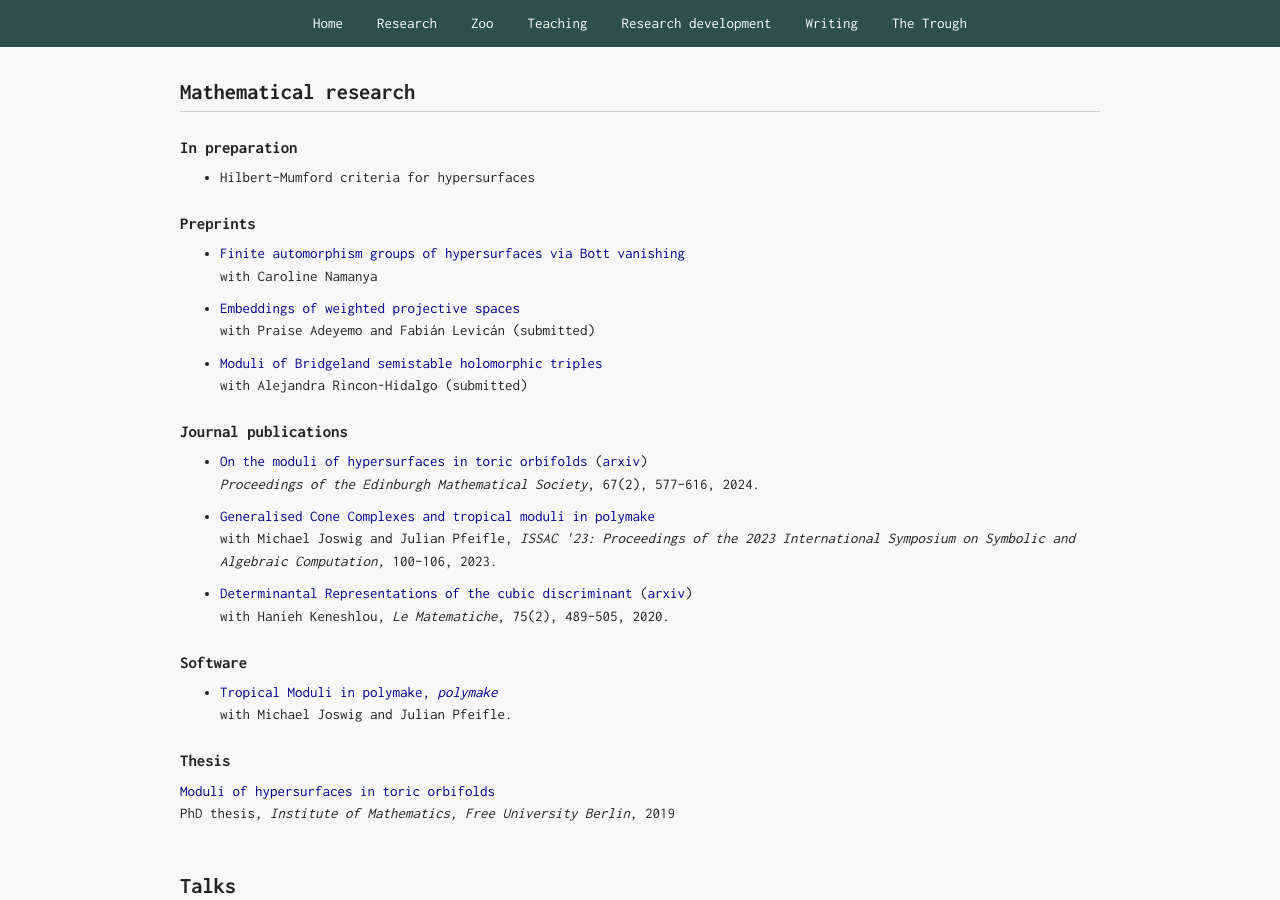
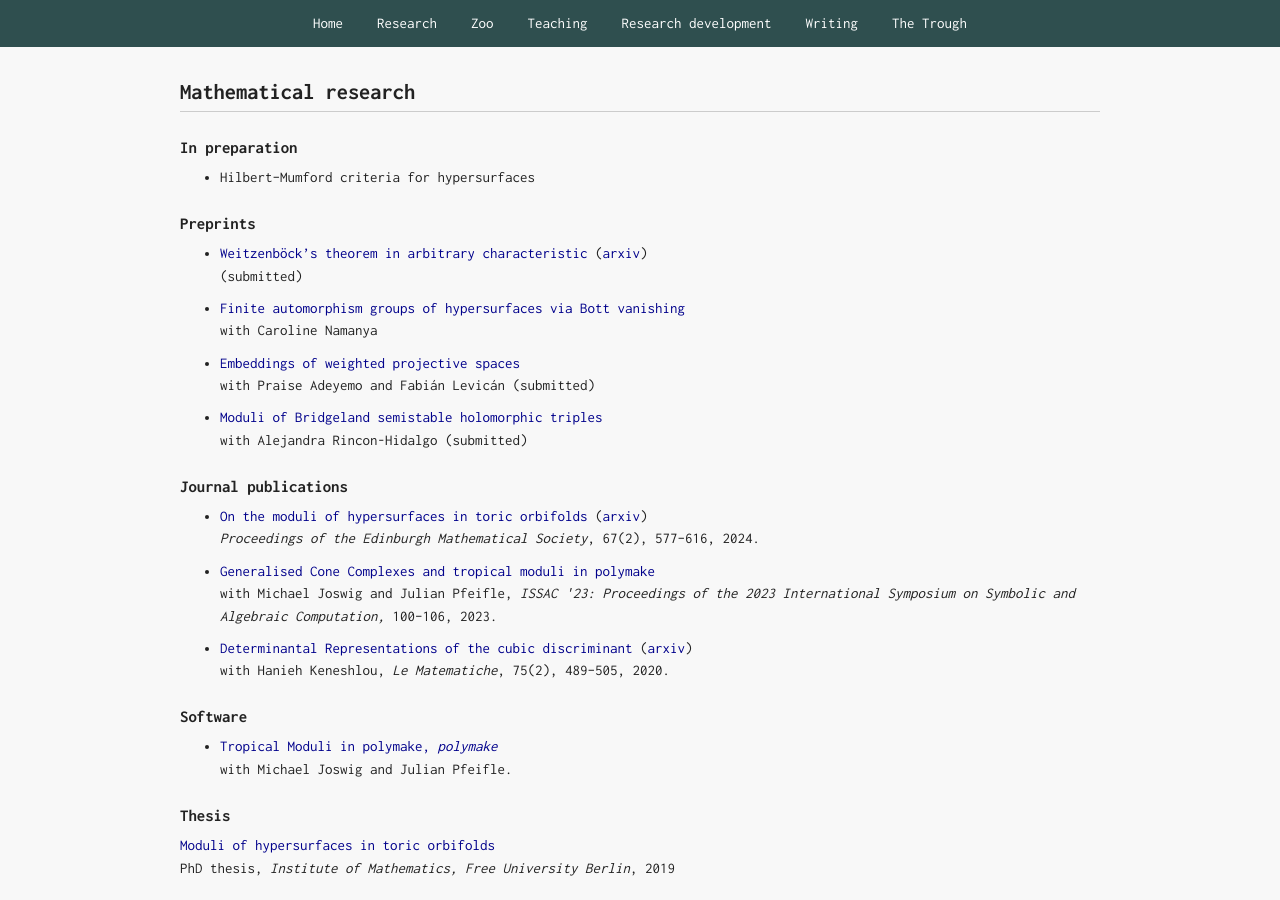
Before and after one commit to dombunnett/dombunnett.github.io, a Jekyll site: the page research.html, which Jekyll copies as it is, in a window 1280 px wide and 900 px high. Built offline with Jekyll 4.4.1, drawn with Linux system fonts in a browser that asks for light colours.

Commit message:
Add preprint: Weitzenböck's theorem in arbitrary characteristic

```diff
--- a/research.html
+++ b/research.html
@@ -90,6 +90,10 @@ footer { color: #777; font-size: 0.88em; margin: 40px 0 24px; }
 
                     <h4>Preprints</h4>
                     <ul>
+                        <li class="paper">
+                            <a href="papers/weitzenbock.pdf">Weitzenb&ouml;ck&rsquo;s theorem in arbitrary characteristic</a> (<a href="https://arxiv.org/abs/2611.34749">arxiv</a>)<br>
+                            (submitted)
+                        </li>
                         <li class="paper">
                             <a href="https://arxiv.org/abs/2609.38572">Finite automorphism groups of hypersurfaces via Bott vanishing</a><br>
                             with Caroline Namanya
```
Also changed, not shown: 1 other file.
